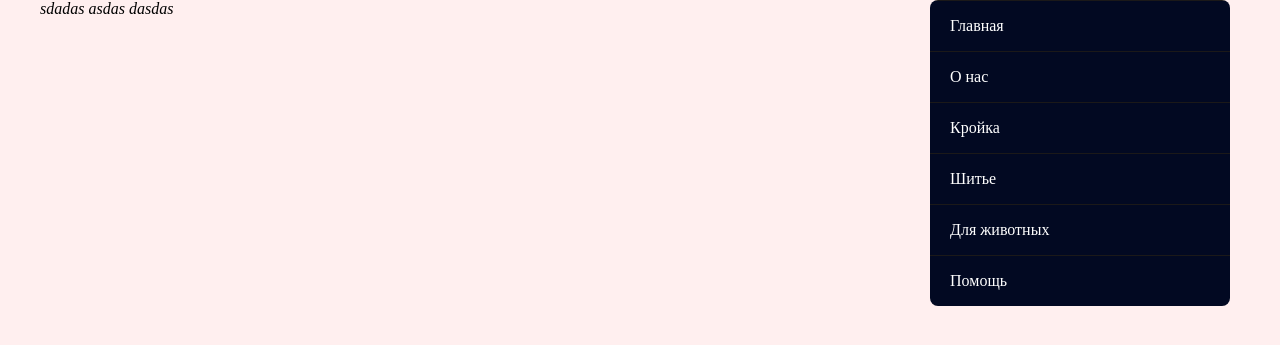
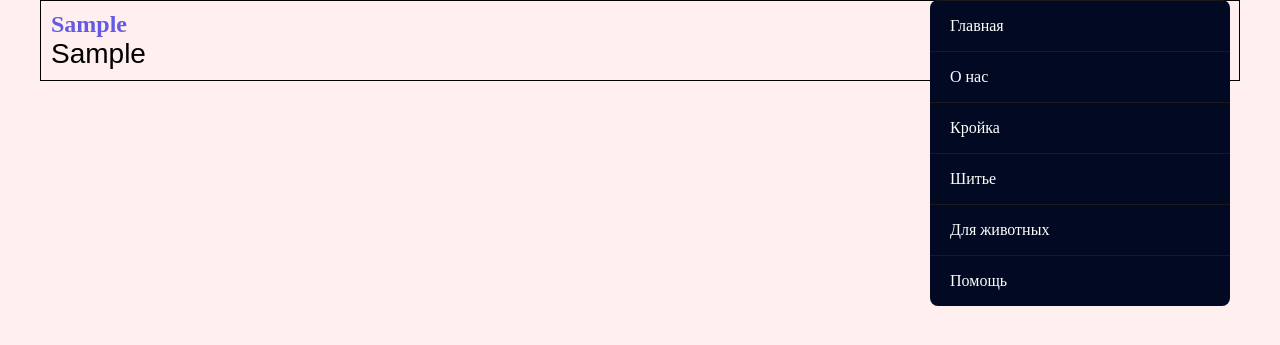
Before and after one commit to Avaaren/sewing_site, a Django app: template mastering/landing/templates/landing/index.html in a window 1280 px wide. Shown: the part 250-595 px from the top of the page. Run offline with Django 3.2, Linux system fonts and the light colour scheme; the template is opened without the code that fills it: most values are stand-ins (such as "Sample title", 1, 10 or a date in 2020); some libraries are stand-ins or nearby versions.

Commit message:
Added scraped news on main_page, reworked scraper

```diff
--- a/mastering/landing/templates/landing/index.html
+++ b/mastering/landing/templates/landing/index.html
@@ -4,7 +4,17 @@
 {% block title %}Main page{% endblock %}
 
 {% block content %}
-<i class="glyphicon glyphicon-log-in">sdadas</i>
-        <i class="glyphicon glyphicon-log-in">asdas</i>
-        <i class="glyphicon glyphicon-log-in">dasdas</i>
+<link rel="stylesheet" href="{% static 'landing/css/main_page.css' %}">
+{% for news in news_list %}
+<div class="news-block">
+        <div class="news-title">
+               <h2><a href="{{ news.0 }}">{{ news.1 }}</a></h2>
+        </div>
+        <div class="news-text">
+                <p>
+                        {{ news.2 }}
+                </p>
+        </div>
+</div>
+{% endfor %}
 {% endblock %}
--- a/mastering/landing/views.py
+++ b/mastering/landing/views.py
@@ -1,4 +1,7 @@
 from django.shortcuts import render
+from .scraper import get_news_from_belta
 
 def main_page(request):
-    return render(request, 'landing/index.html', {})
+    news_list = get_news_from_belta()
+
+    return render(request, 'landing/index.html', {'news_list': news_list})
--- /dev/null
+++ b/mastering/static/landing/css/main_page.css
@@ -0,0 +1,24 @@
+*{
+    margin: 0;
+    padding: 0;
+    box-sizing: border-box;
+}
+
+.news-block{
+    padding: 10px;
+    border: 1px solid black;
+    margin-bottom: 10px;
+}
+
+.news-block .news-title a{
+    text-decoration: none;
+    color: rgb(100, 91, 228);
+    cursor: pointer;
+
+}
+
+.news-block .news-text p{
+    font-family:sans-serif;
+    font-size:28px;
+
+}
```
Also changed, not shown: mastering/landing/scraper.py (+7 -8 lines).
